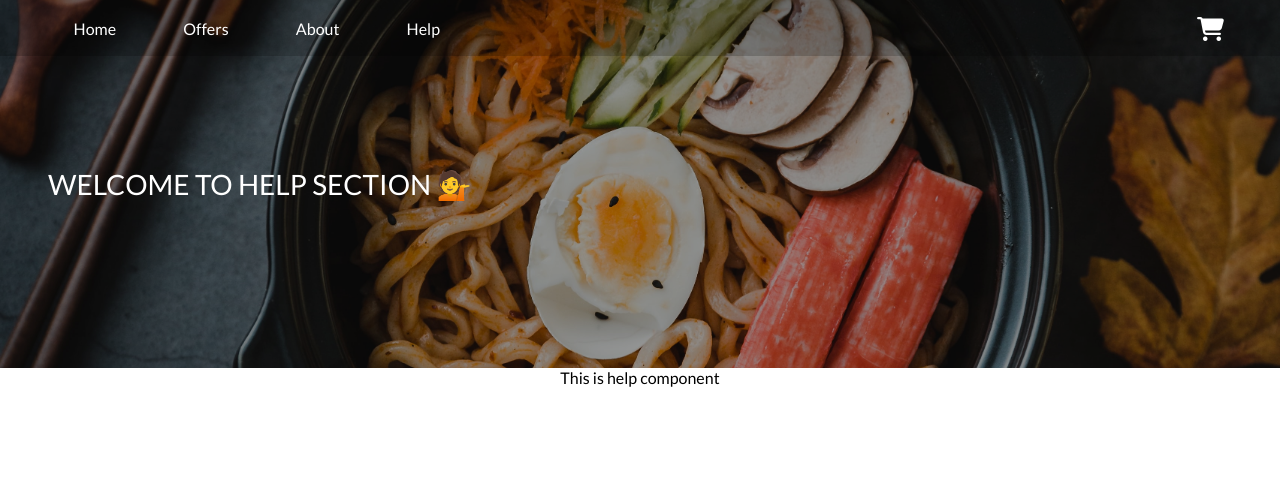
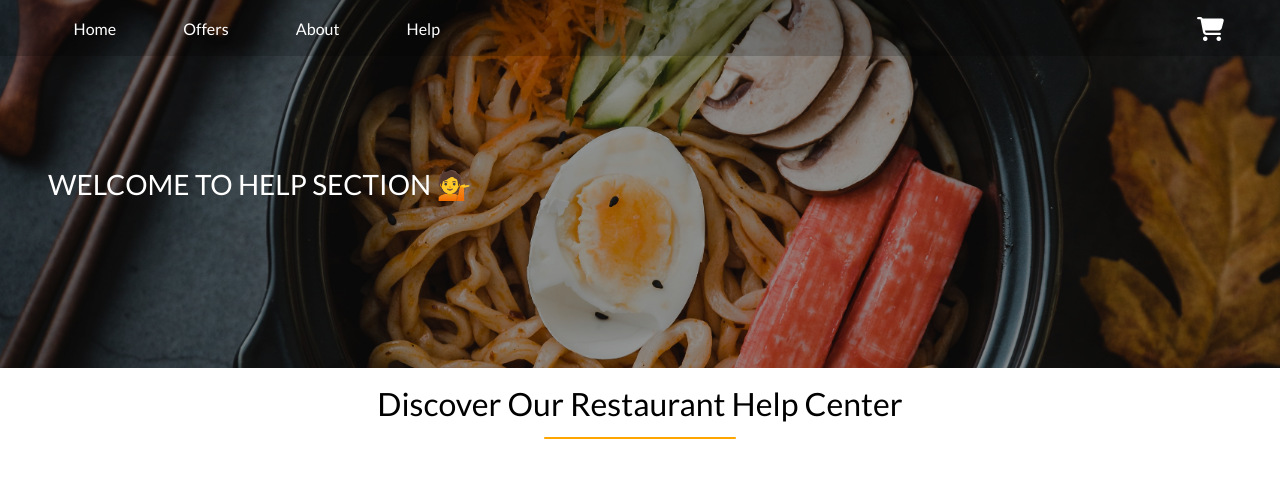
Before and after one commit to preetamvarun/Restaurant-App, a React (Create React App) app: page /help in a window 1280 px wide. Shown: the top 478 px of the page. Built offline with nearby package versions, Linux system fonts and the light colour scheme.

Commit message:
started developing help component

```diff
--- /dev/null
+++ b/src/Components/Help/Help.css
@@ -0,0 +1,17 @@
+.HelpWrapper > h1 {
+  position: relative;
+  padding: 1rem;
+  font-weight: 100;
+}
+
+.HelpWrapper > h1::after {
+  position: absolute;
+  content: '';
+  height: 2.5px;
+  width: 15%;
+  background-color: orange;
+  bottom: 0;
+  left: 50%;
+  border-radius: 5px;
+  transform: translateX(-50%);
+}
--- a/src/Components/Help/Help.js
+++ b/src/Components/Help/Help.js
@@ -1,7 +1,9 @@
+import './Help.css';
+
 const Help = () => {
   return (
-    <div>
-      <p>This is help component</p>
+    <div className='HelpWrapper'>
+      <h1>Discover Our Restaurant Help Center</h1>
     </div>
   );
 };
```
